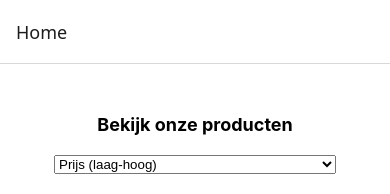
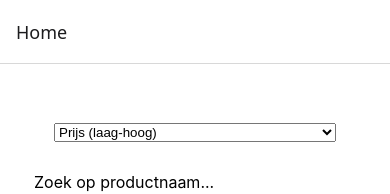
Before and after one commit to Audrey550/mobile-app-new, a React Native app: screen /Home in a window 390 px wide. Shown: the top 194 px of the page. Built offline with nearby package versions, Linux system fonts and the light colour scheme; no server answers.

Commit message:
Style: changed the style layout of the dropdown menu

```diff
--- a/screens/HomeScreen.js
+++ b/screens/HomeScreen.js
@@ -119,13 +119,15 @@ const styles = StyleSheet.create({
   container: {
     flex: 1,
     backgroundColor: '#fff',
-    alignItems: 'center',
-    padding: 50,
+    paddingTop: 20,
+    paddingHorizontal: 24,
   },
   heading: {
-    fontSize: 18,
+    fontSize: 24,
     fontWeight: "bold",
-    marginBottom: 20,
+    textAlign: "center",
+    marginBottom: 10,
+    color:"#ffffff",
   },
   searchInput:{
     backgroundColor: "#ffffff",
@@ -145,12 +147,12 @@ const styles = StyleSheet.create({
   },
   cardContainer: {
     width: "100%",
-    paddingHorizontal: 10,
+    paddingHorizontal: 25,
   },
   row: {
-    flexDirection: "column",
-    justifyContent: "space-between",
-    marginBottom: 16,
+    flexDirection: "row",
+    flexWrap: "wrap",
+    justifyContent: "space-around",
   },
 });
 
```
